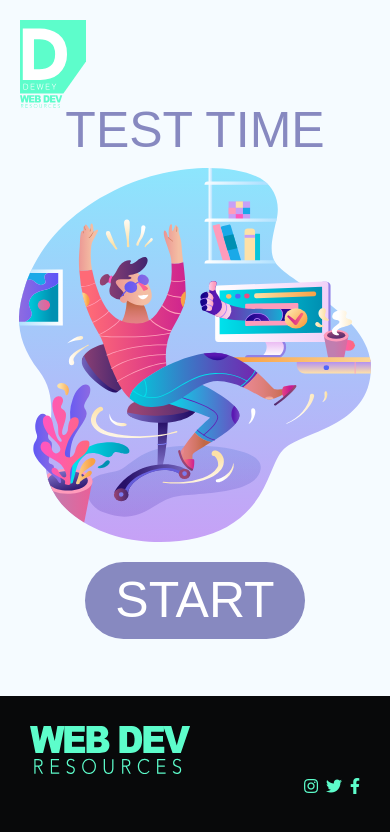
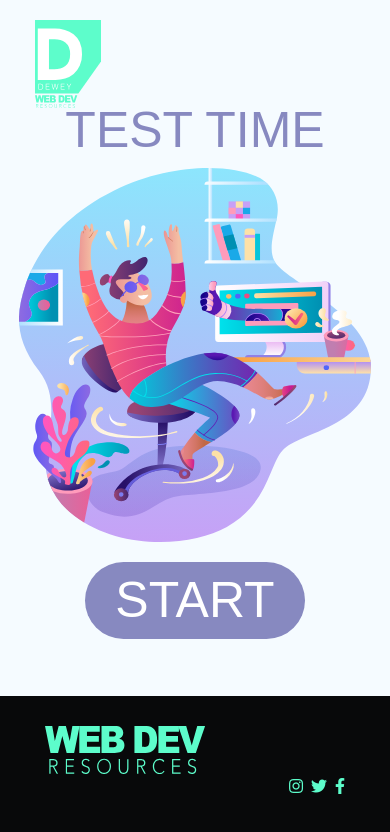
Before and after one commit to joeyr1984/Trivia-game, a plain HTML site: page index.html in a window 390 px wide. Drawn offline with nearby package versions, Linux system fonts and the light colour scheme; a web font is replaced by a local one.

Commit message:
fixing responsiveness issues

```diff
--- a/index.html
+++ b/index.html
@@ -24,8 +24,9 @@
     <link rel="stylesheet" href="./trivia.css">
 </head>
 
-<body>
+<body class="d-flex flex-column">
     <!--header-->
+    <div class="container-fluid flex-fill">
         <header>
             <div class="row">
                 <div class="col-md-4" id="top">
@@ -33,7 +34,8 @@
                             id="logo-top"></a>
                 </div>
                 <div class="col-md-4 offset-md-4">
-                <button class="btn btn-primary float-right mt-3 mr-3" id="play-again" type="button">Play Again</button>
+                    <button class="btn btn-primary float-right mt-3 mr-3" id="play-again" type="button">Play
+                        Again</button>
                 </div>
             </div>
         </header>
@@ -89,8 +91,10 @@
 
         </main>
     </div>
+
     <!--Footer-->
     <footer class="footer">
+        <div class="container-fluid">
             <div class="row">
                 <div class="col-md-4">
                     <a href="./trivia.html"><img src="images/footer-logo.svg" alt="corperate-logo for dewey"
@@ -117,6 +121,7 @@
                 </div>
 
             </div>
+        </div>
     </footer>
 
 
--- a/trivia.css
+++ b/trivia.css
@@ -1,6 +1,11 @@
+.container-fuild {
+    width: auto;
+    padding: 0 15px;
+}
 body {
     background-color: #F5FBFF;
     color: #08090A;
+    min-height: 100vh;
 }
 #top {
     height: 100px;
@@ -42,9 +47,9 @@ button:hover {
 .footer {
     background-color: #08090A;
     padding: 30px;
-    position: absolute;
+    /*position: absolute;
     bottom: 0;
-    width: 100%;
+    width: 100%;*/
 }
 
 #footer-logo{
```
Lines whose indentation alone changed are shown as unchanged.
